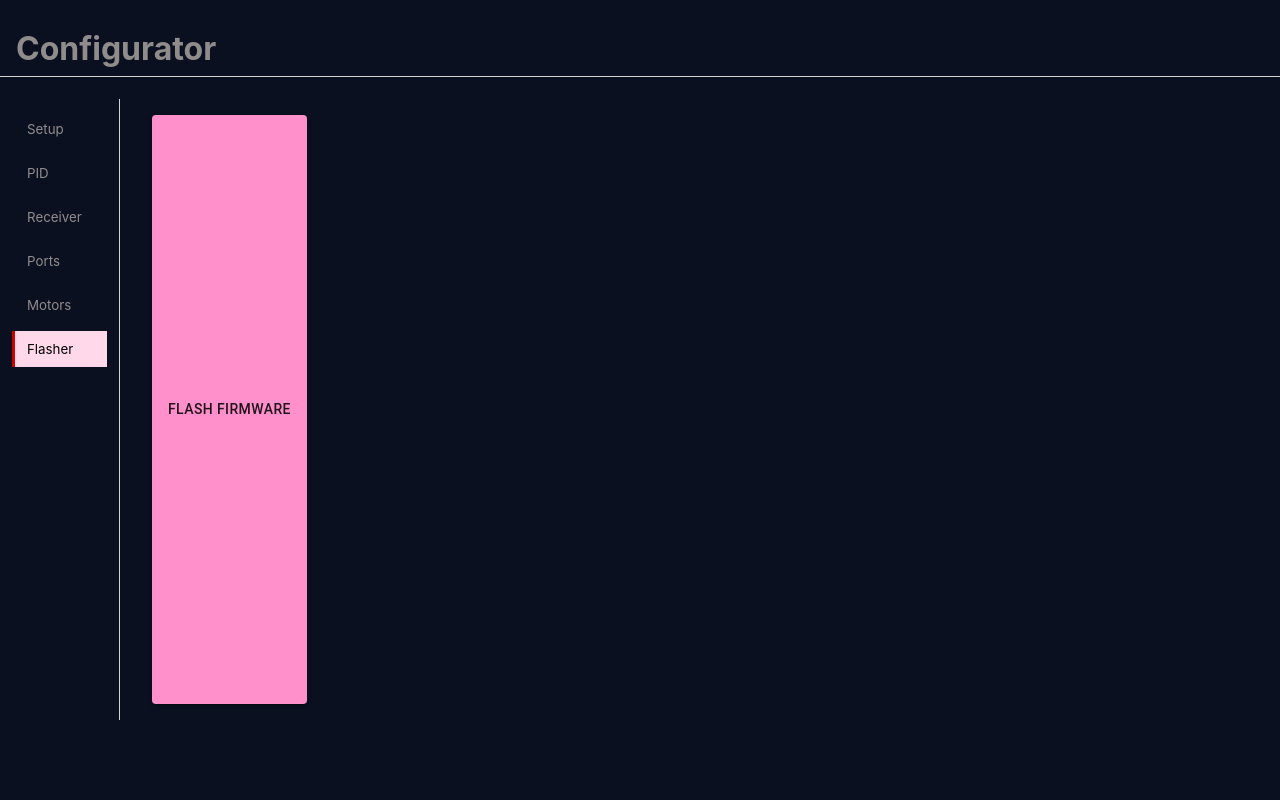
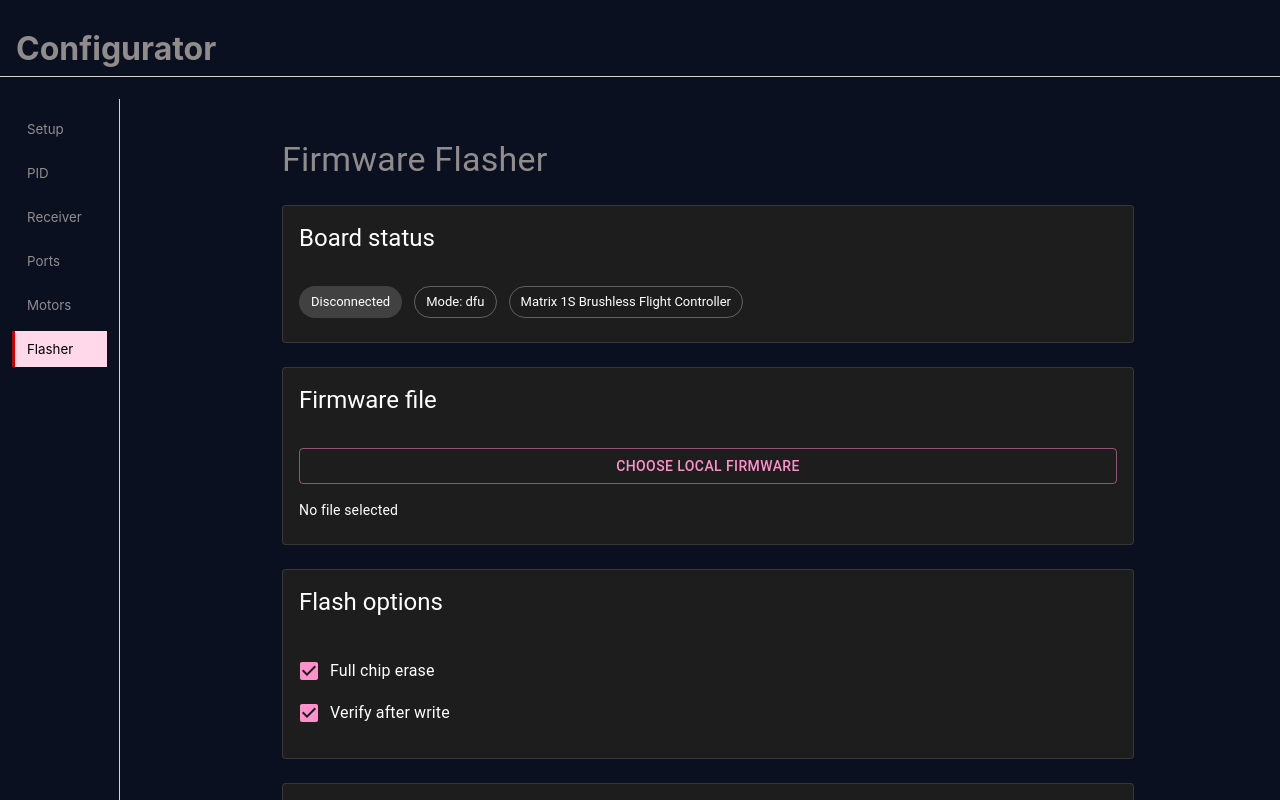
Before and after one commit to Adam76e54/drone, a React (Vite) app in the folder configurator_ui/: page / in a window 1280 px wide. Both pictures are taken after a click on the tab "Flasher". Shown: the top 800 px of the page. Built offline with nearby package versions, Linux system fonts and the light colour scheme.

Commit message:
Started beefingn up the flasher feature, moved some things around, started using MUI

```diff
--- /dev/null
+++ b/configurator_ui/src/features/flasher/FlasherTab.tsx
@@ -0,0 +1,342 @@
+import { useMemo, useState } from "react";
+import {
+  Alert,
+  Box,
+  Button,
+  Card,
+  CardContent,
+  CardHeader,
+  Checkbox,
+  Chip,
+  Container,
+  FormControlLabel,
+  LinearProgress,
+  Paper,
+  Stack,
+  Typography,
+} from "@mui/material";
+
+type FlashStage =
+  | "idle"
+  | "preparing"
+  | "erasing"
+  | "programming"
+  | "verifying"
+  | "rebooting"
+  | "done"
+  | "failed";
+
+interface FlasherState {
+  device: {
+    connected: boolean;
+    portLabel: string | null;
+    mode: "disconnected" | "runtime" | "bootloader" | "dfu";
+    boardName: "Matrix 1S Brushless Flight Controller";
+  };
+  firmware: {
+    localFile: File | null;
+    localFileName: string | null;
+  };
+  options: {
+    fullChipErase: boolean;
+    verifyAfterWrite: boolean;
+  };
+  job: {
+    stage: FlashStage;
+    progress: number;
+    logLines: string[];
+    errorMessage: string | null;
+  };
+}
+
+const initialState: FlasherState = {
+  device: {
+    connected: false,
+    portLabel: "USB DFU",
+    mode: "dfu",
+    boardName: "Matrix 1S Brushless Flight Controller",
+  },
+  firmware: {
+    localFile: null,
+    localFileName: null,
+  },
+  options: {
+    fullChipErase: true,
+    verifyAfterWrite: true,
+  },
+  job: {
+    stage: "idle",
+    progress: 0,
+    logLines: ["Waiting for firmware file..."],
+    errorMessage: null,
+  },
+};
+
+export function FlasherTab() {
+  const [state, setState] = useState<FlasherState>(initialState);
+
+  const canFlash = useMemo(() => {
+    const busyStages: FlashStage[] = [
+      "preparing",
+      "erasing",
+      "programming",
+      "verifying",
+      "rebooting",
+    ];
+
+    return (
+      state.device.connected &&
+      state.device.mode === "dfu" &&
+      state.firmware.localFile !== null &&
+      !busyStages.includes(state.job.stage)
+    );
+  }, [state]);
+
+  function appendLog(line: string) {
+    setState((current) => ({
+      ...current,
+      job: {
+        ...current.job,
+        logLines: [...current.job.logLines, line],
+      },
+    }));
+  }
+
+  function setStage(stage: FlashStage, progress: number) {
+    setState((current) => ({
+      ...current,
+      job: {
+        ...current.job,
+        stage,
+        progress,
+      },
+    }));
+  }
+
+  function setError(message: string) {
+    setState((current) => ({
+      ...current,
+      job: {
+        ...current.job,
+        stage: "failed",
+        errorMessage: message,
+      },
+    }));
+  }
+
+  function clearError() {
+    setState((current) => ({
+      ...current,
+      job: {
+        ...current.job,
+        errorMessage: null,
+      },
+    }));
+  }
+
+  function handleChooseFile(event: React.ChangeEvent<HTMLInputElement>) {
+    const file = event.target.files?.[0] ?? null;
+
+    setState((current) => ({
+      ...current,
+      firmware: {
+        localFile: file,
+        localFileName: file?.name ?? null,
+      },
+      job: {
+        ...current.job,
+        stage: "idle",
+        progress: 0,
+        errorMessage: null,
+        logLines: file
+          ? [`Selected firmware file: ${file.name}`]
+          : ["Waiting for firmware file..."],
+      },
+    }));
+  }
+
+  async function handleFlash() {
+    if (!state.firmware.localFile) {
+      setError("No firmware file selected.");
+      return;
+    }
+
+    clearError();
+    setStage("preparing", 5);
+    appendLog("Opening flash session...");
+    await wait(400);
+
+    if (state.options.fullChipErase) {
+      setStage("erasing", 20);
+      appendLog("Erasing flash...");
+      await wait(900);
+    } else {
+      appendLog("Skipping full chip erase.");
+    }
+
+    setStage("programming", 60);
+    appendLog(`Programming ${state.firmware.localFileName ?? "firmware"}...`);
+    await wait(1200);
+
+    if (state.options.verifyAfterWrite) {
+      setStage("verifying", 85);
+      appendLog("Verifying written image...");
+      await wait(700);
+    } else {
+      appendLog("Verification disabled.");
+    }
+
+    setStage("rebooting", 95);
+    appendLog("Rebooting board...");
+    await wait(500);
+
+    setStage("done", 100);
+    appendLog("Flash complete.");
+  }
+
+  return (
+    <Container maxWidth="md" sx={{ py: 3 }}>
+      <Stack spacing={3}>
+        <Typography variant="h4">Firmware Flasher</Typography>
+
+        <Card variant="outlined">
+          <CardHeader title="Board status" />
+          <CardContent>
+            <Stack direction={{ xs: "column", sm: "row" }} spacing={1.5}>
+              <Chip
+                color={state.device.connected ? "success" : "default"}
+                label={
+                  state.device.connected
+                    ? `Connected: ${state.device.portLabel ?? "Unknown port"}`
+                    : "Disconnected"
+                }
+              />
+              <Chip variant="outlined" label={`Mode: ${state.device.mode}`} />
+              <Chip variant="outlined" label={state.device.boardName} />
+            </Stack>
+          </CardContent>
+        </Card>
+
+        <Card variant="outlined">
+          <CardHeader title="Firmware file" />
+          <CardContent>
+            <Stack spacing={2}>
+              <Button variant="outlined" component="label">
+                Choose local firmware
+                <input hidden type="file" accept=".bin,.hex" onChange={handleChooseFile} />
+              </Button>
+
+              <Typography variant="body2" color="text.secondary">
+                {state.firmware.localFileName ?? "No file selected"}
+              </Typography>
+            </Stack>
+          </CardContent>
+        </Card>
+
+        <Card variant="outlined">
+          <CardHeader title="Flash options" />
+          <CardContent>
+            <Stack>
+              <FormControlLabel
+                control={
+                  <Checkbox
+                    checked={state.options.fullChipErase}
+                    onChange={(event) =>
+                      setState((current) => ({
+                        ...current,
+                        options: {
+                          ...current.options,
+                          fullChipErase: event.target.checked,
+                        },
+                      }))
+                    }
+                  />
+                }
+                label="Full chip erase"
+              />
+
+              <FormControlLabel
+                control={
+                  <Checkbox
+                    checked={state.options.verifyAfterWrite}
+                    onChange={(event) =>
+                      setState((current) => ({
+                        ...current,
+                        options: {
+                          ...current.options,
+                          verifyAfterWrite: event.target.checked,
+                        },
+                      }))
+                    }
+                  />
+                }
+                label="Verify after write"
+              />
+            </Stack>
+          </CardContent>
+        </Card>
+
+        <Card variant="outlined">
+          <CardHeader title="Flash job" />
+          <CardContent>
+            <Stack spacing={2}>
+              <Box>
+                <Typography variant="body2" color="text.secondary" sx={{ mb: 1 }}>
+                  Stage: {state.job.stage}
+                </Typography>
+                <LinearProgress variant="determinate" value={state.job.progress} />
+              </Box>
+
+              {state.job.errorMessage && (
+                <Alert severity="error">{state.job.errorMessage}</Alert>
+              )}
+
+              <Stack direction={{ xs: "column", sm: "row" }} spacing={2}>
+                <Button variant="contained" disabled={!canFlash} onClick={handleFlash}>
+                  Flash firmware
+                </Button>
+
+                <Button
+                  variant="outlined"
+                  onClick={() => setState(initialState)}
+                >
+                  Reset page
+                </Button>
+              </Stack>
+
+              <Paper
+                variant="outlined"
+                sx={{
+                  p: 2,
+                  minHeight: 160,
+                  bgcolor: "background.default",
+                  overflow: "auto",
+                }}
+              >
+                <Typography variant="subtitle2" sx={{ mb: 1 }}>
+                  Session log
+                </Typography>
+
+                <Stack spacing={0.5}>
+                  {state.job.logLines.map((line, index) => (
+                    <Typography
+                      key={`${line}-${index}`}
+                      variant="body2"
+                      sx={{ fontFamily: "monospace" }}
+                    >
+                      {line}
+                    </Typography>
+                  ))}
+                </Stack>
+              </Paper>
+            </Stack>
+          </CardContent>
+        </Card>
+      </Stack>
+    </Container>
+  );
+}
+
+function wait(ms: number) {
+  return new Promise((resolve) => setTimeout(resolve, ms));
+}
--- a/configurator_ui/src/features/tabs/Flasher.tsx
+++ /dev/null
@@ -1,9 +0,0 @@
-import "./Flasher.css";
-import Button from "@mui/material/Button";
-export function FlasherTab() {
-    return (
-        <Button variant="contained" onClick={() => alert("Flashing firmware...")}>
-            Flash Firmware
-        </Button>
-    )
-}
--- a/configurator_ui/src/features/tabs/Tabs.ts
+++ b/configurator_ui/src/features/tabs/Tabs.ts
@@ -3,7 +3,7 @@ import { PidTab } from "./PidTab";
 import { ReceiverTab } from "./ReceiverTab";
 import { PortsTab } from "./PortsTab";
 import { MotorsTab } from "./MotorsTab";
-import { FlasherTab } from "./Flasher";
+import { FlasherTab } from "../flasher/FlasherTab";
 
 export const tabs = [
     {id: "Setup", label: "Setup", component: SetupTab},
```
Also changed, not shown: configurator_ui/src/features/flasher/Flasher.css (renamed from configurator_ui/src/features/tabs/Flasher.css), configurator_ui/src/features/flasher/components/BoardStatusCard.tsx (added), configurator_ui/src/features/flasher/components/FirmwareFileCard.tsx (added), configurator_ui/src/features/flasher/components/FlashJobCard.tsx (added), configurator_ui/src/features/flasher/useFlasherState.ts (added).
